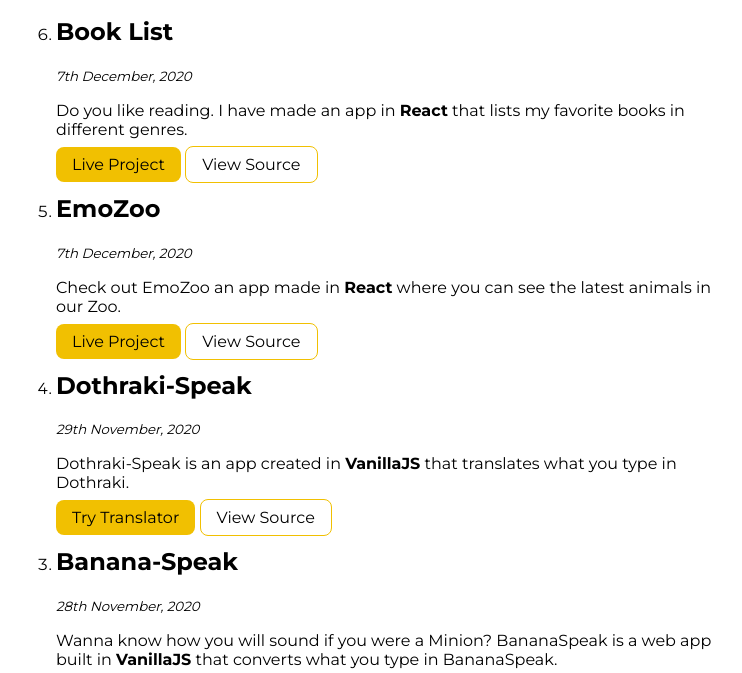
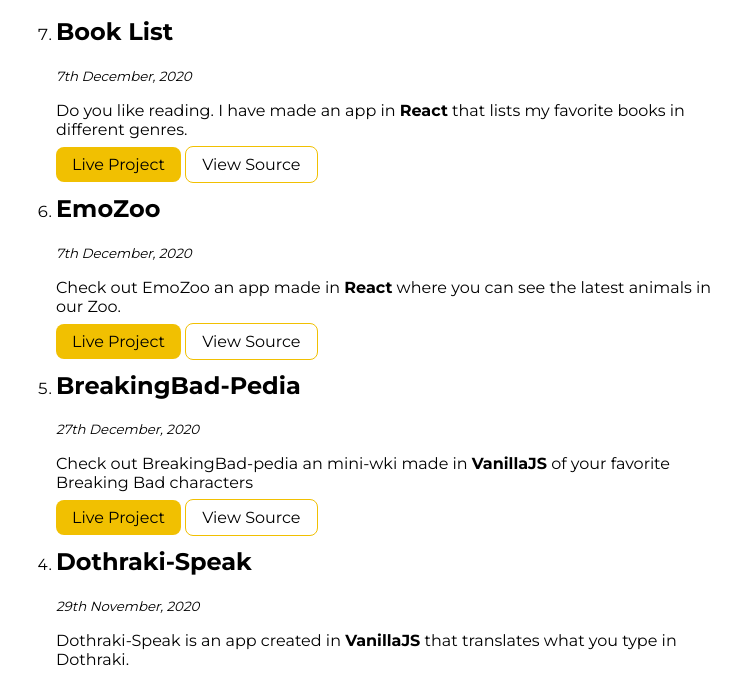
Before and after one commit to shanudjn/neog-lesson-three, a plain HTML site: page projects.html in a window 1280 px wide. Shown: the part 105-778 px from the top of the page, without its empty margins (274-1016 px from the left). Drawn offline with Linux system fonts and the light colour scheme.

Commit message:
updated links to project

```diff
--- a/projects.html
+++ b/projects.html
@@ -38,6 +38,7 @@
                 </article>
             </li>
 
+
             <li>
                 <article>
                     <h1>EmoZoo</h1>
@@ -46,6 +47,17 @@
                         our Zoo. </p>
                     <a class="link link-primary" href="https://9lg85.csb.app/">Live Project</a>
                     <a class="link link-secondary" href="https://github.com/shanudjn/neog-emozoo">View
+                        Source</a>
+                </article>
+            </li>
+            <li>
+                <article>
+                    <h1>BreakingBad-Pedia</h1>
+                    <small><em>27th December, 2020</em></small>
+                    <p> Check out BreakingBad-pedia an mini-wki made in <strong>VanillaJS</strong> of your favorite
+                        Breaking Bad characters </p>
+                    <a class="link link-primary" href="https://breakingbadpedia.netlify.app/">Live Project</a>
+                    <a class="link link-secondary" href="https://github.com/shanudjn/breakingbad-pedia">View
                         Source</a>
                 </article>
             </li>
```
